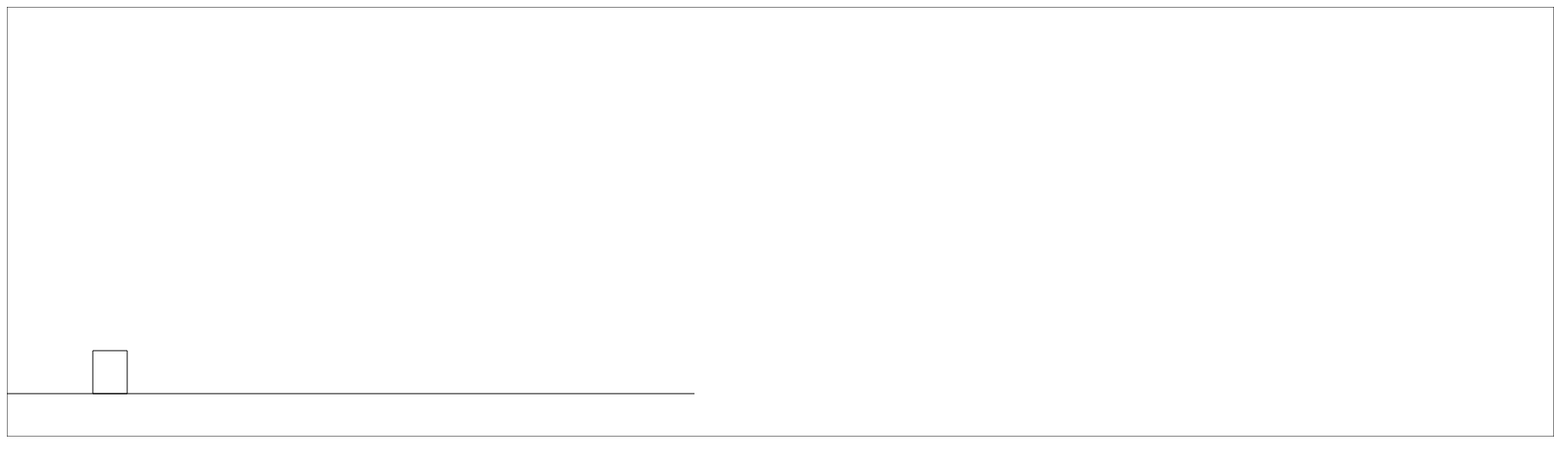
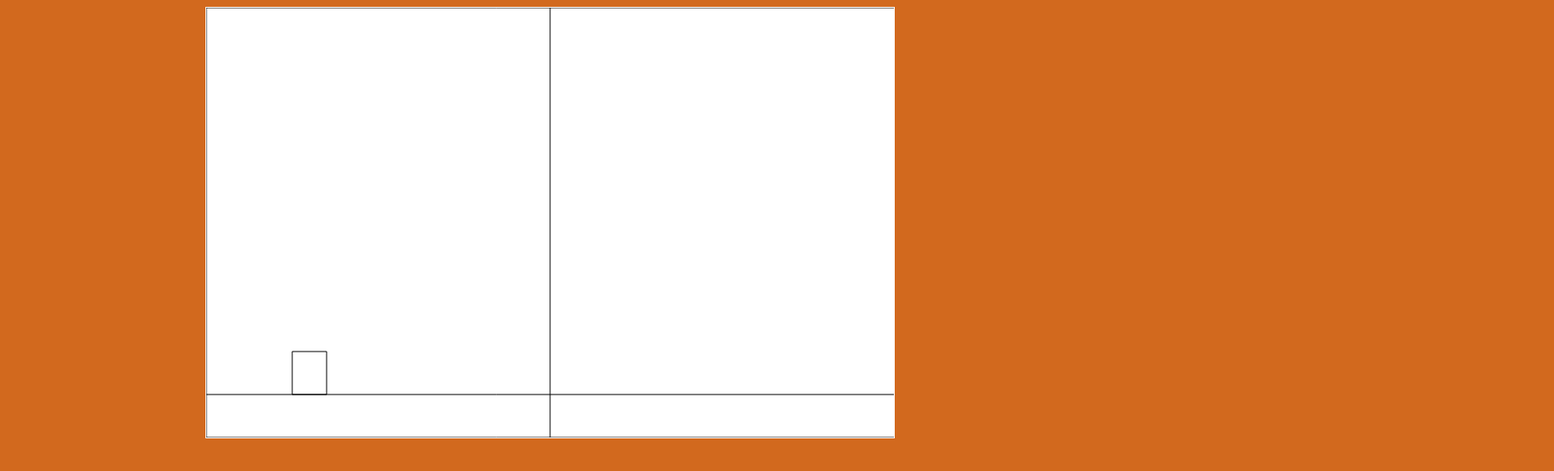
Before and after one commit to PritonGames/CyberPETR, a plain HTML site: page index.html in a window 1280 px wide. Shown: the whole page at 86% size, 1808 px wide, since content can reach past the window. Drawn offline with Linux system fonts and the light colour scheme.

Commit message:
Add files via upload

```diff
--- /dev/null
+++ b/css/style.css
@@ -0,0 +1,20 @@
+body{
+  box-sizing: border-box;
+  background-color: chocolate;
+}
+.canvas-box {
+  position: absolute;
+  background-color: #FFFFFF;
+  margin: 0 auto;
+  width: 2700px;
+  height: 500px;
+  left: 0px;
+}
+.frame {
+  position: relative;
+  width: 800px;
+  height: 500px;
+  margin: 0 auto;
+  overflow: hidden;
+  border: 1px solid white;
+}
--- a/index.html
+++ b/index.html
@@ -1,13 +1,18 @@
 <!DOCTYPE html>
 <html lang="en">
   <head>
-  <meta charset="UTF-8">
-  <meta http-equiv="X-UA-Compatible" content="IE=edge">
-  <meta name="viewport" content="width=device-width, initial-scale=1.0">
-  <title>Document</title>
+    <meta charset="UTF-8" />
+    <meta http-equiv="X-UA-Compatible" content="IE=edge" />
+    <meta name="viewport" content="width=device-width, initial-scale=1.0" />
+    <link rel="stylesheet" href="css/style.css">
+    <title>shmario</title>
   </head>
   <body>
+    <div class="frame">
+      <div class="canvas-box">
         <canvas class="canvas"></canvas>
+      </div>
+    </div>
     <script src="js/index-2.js"></script>
   </body>
 </html>
--- a/js/index-2.js
+++ b/js/index-2.js
@@ -1,7 +1,8 @@
 const canvas = document.querySelector(".canvas");
 const context = canvas.getContext("2d");
+const canvasBox = document.querySelector(".canvas-box");
 canvas.height = 500;
-canvas.width = 1800;
+canvas.width = 2700;
 
 let player = {
   x: 100,
@@ -18,40 +19,45 @@ let keys = {
   up: false,
 };
 let jump = {
-  count:0,
-  length:50,
-  height:0,
-}
-let deltaTime = 0
-let lastUpdate = 0
-let maxInteval = 40
+  count: 0,
+  length: 50,
+  height: 0,
+};
+let deltaTime = 0;
+let lastUpdate = 0;
+let maxInteval = 40;
+let backgroundSpeed = 0
+let backgroundBoolean = false
+let backgroundCounter = 400
 function keydown(e) {
-  const {key} = e
-  if(key == 'ArrowRight'|| e.keyCode == '68') {
-    keys.right = true
+  const { key } = e;
+  if (key == "ArrowRight" || e.keyCode == "68") {
+    keys.right = true;
   }
-  if(key == 'ArrowLeft'|| e.keyCode == '65') {
-    keys.left = true
+  if (key == "ArrowLeft" || e.keyCode == "65") {
+    keys.left = true;
   }
-  if(key == 'ArrowUp'|| e.keyCode == '32') {
-    player.jump = true
+  if (key == "ArrowUp" || e.keyCode == "32" || e.keyCode == "87dddd") {
+    player.jump = true;
   }
 }
 function keyup(e) {
-  const {key} = e
-  if(key == 'ArrowRight'|| e.keyCode == '68') {
-    keys.right = false
+  const { key } = e;
+  if (key == "ArrowRight" || e.keyCode == "68") {
+    keys.right = false;
   }
-  if(key == 'ArrowLeft'|| e.keyCode == '65') {
-    keys.left = false
+  if (key == "ArrowLeft" || e.keyCode == "65") {
+    keys.left = false;
   }
 }
+function hitbox(params) {}
 function animation(currentTime = 0) {
   // frameAnimation
   requestAnimationFrame(animation);
-  deltaTime = currentTime - lastUpdate
-  correction = deltaTime / 1000
-  let fps = 1000/ deltaTime
+  deltaTime = currentTime - lastUpdate;
+  correction = deltaTime / 1000;
+  let fps = 1000 / deltaTime;
+
   //clear
   context.clearRect(0, 0, canvas.width, canvas.height);
   // background
@@ -61,35 +67,59 @@ function animation(currentTime = 0) {
   // line-earth
   context.beginPath();
   context.moveTo(0, 450);
-  context.lineTo(800, 450);
+  context.lineTo(canvas.width, 450);
+  context.stroke();
+  context.beginPath();
+  context.moveTo(400, 0);
+  context.lineTo(400, 800);
   context.stroke();
   // player
   context.beginPath();
-  context.rect(player.x, player.y-jump.height, player.width, player.height);
+  context.rect(player.x, player.y - jump.height, player.width, player.height);
   context.stroke();
   context.closePath();
   // animUpdate
-  if(deltaTime < maxInteval){
-    if(keys.right == true){
-      player.x += player.x_v * correction
-     }
-     if(keys.left == true){
-      player.x -= player.x_v * correction
-     }
-     if(player.jump == true){
-      jump.count++
-      jump.height = 4 * jump.length*Math.sin(Math.PI*jump.count/jump.length)
-     }
-     if(jump.count>jump.length){
-      jump.count=0
-      player.jump=false
-      jump.height = 0
-     }
+  if (deltaTime < maxInteval) {
+    // game update moment ahahahahahah)))english homie
+    if (keys.right == true) {
+      player.x += player.x_v * correction;
+    }
+    if (keys.left == true) {
+      player.x -= player.x_v * correction;
+    }
+    if (player.jump == true) {
+      jump.count++;
+      jump.height =
+        4 * jump.length * Math.sin((Math.PI * jump.count) / jump.length);
+    }
+    if (jump.count > jump.length) {
+      jump.count = 0;
+      player.jump = false;
+      jump.height = 0;
+    }
+    if (player.x < backgroundSpeed *(-1) - 2) {
+      player.x += player.x_v * correction;
+    }
+    if(player.x + player.width > canvas.width + 2){
+      player.x -= player.x_v * correction;
+    }
+    if(player.x > backgroundCounter && backgroundSpeed > -1900){
+      backgroundBoolean = true
+    }
+    if (backgroundBoolean == true) {
+      backgroundSpeed -= player.x_v * correction
+      backgroundCounter += player.x_v * correction
+      canvasBox.style = `left: ${backgroundSpeed}px`;
+    }
+    if(player.x < backgroundCounter){
+      backgroundBoolean = false
+    }
+
   }
-  console.clear()
-  console.log('fps:',fps)
-  lastUpdate = currentTime
+  console.clear();
+  console.log("fps:", fps);
+  lastUpdate = currentTime;
 }
 animation();
-document.addEventListener('keydown',keydown)
-document.addEventListener('keyup',keyup)
+document.addEventListener("keydown", keydown);
+document.addEventListener("keyup", keyup);
```
Lines whose indentation alone changed are shown as unchanged.
